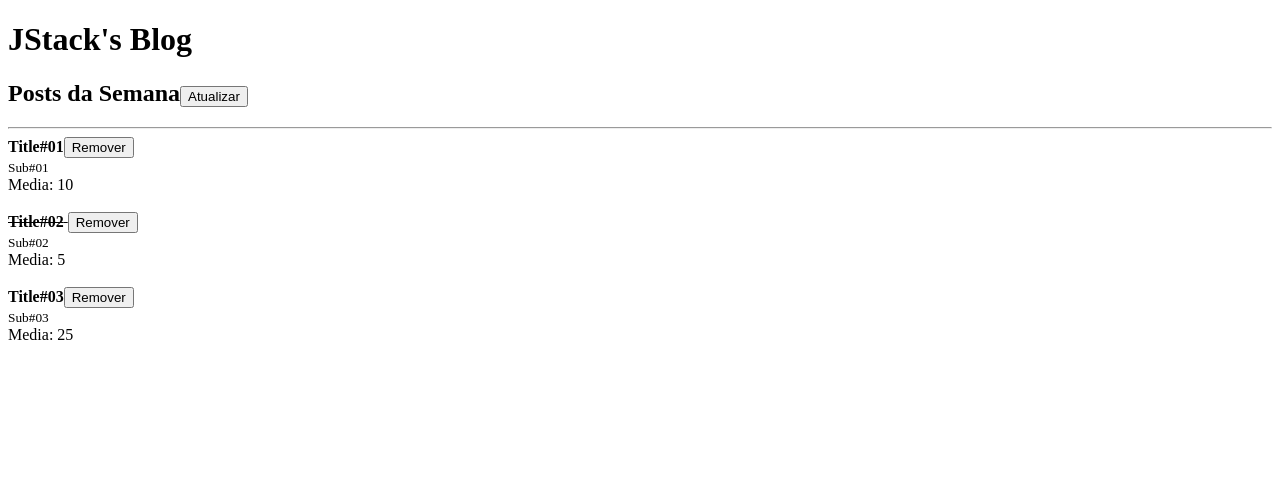
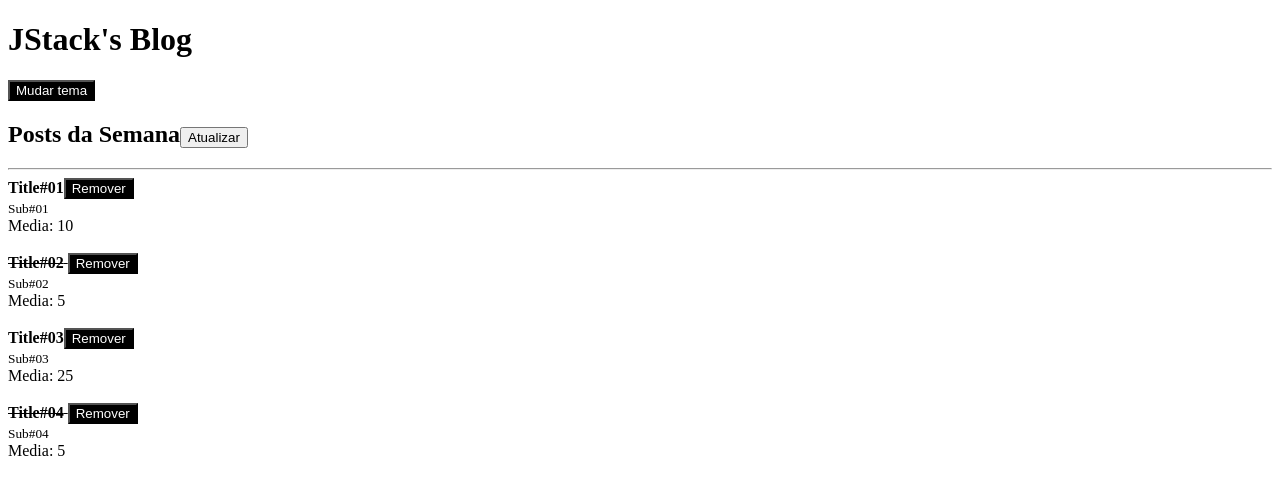
Before and after one commit to lucashcoliveira/reactBlog, a React app: page / in a window 1280 px wide. Shown: the top 494 px of the page. Built offline with nearby package versions, Linux system fonts and the light colour scheme.

Commit message:
adicionado o Theme, ThemeProvider, organização dos fragmentos do React

```diff
--- a/src/App.js
+++ b/src/App.js
@@ -2,6 +2,9 @@ import React, { useState } from "react";
 
 import Post from "./Post";
 import Header from "./Header";
+import { ThemProvider } from "./ThemeContext";
+
+
 
 function App() {
 
@@ -9,6 +12,8 @@ function App() {
     { id: Math.random(), title: 'Title#01', subtitle: 'Sub#01', likes: 20, read: false},
     { id: Math.random(), title: 'Title#02', subtitle: 'Sub#02', likes: 10, read: true},
     { id: Math.random(), title: 'Title#03', subtitle: 'Sub#03', likes: 50, read: false},
+    { id: Math.random(), title: 'Title#04', subtitle: 'Sub#04', likes: 10, read: true},
+
   ]);
 
   function handleRefresh(){
@@ -29,7 +34,7 @@ function App() {
       ));
   }
   return (
-    <>
+  <ThemProvider>
     <Header>
       <h2>
         Posts da Semana
@@ -46,7 +51,7 @@ function App() {
         post={post}
       />
     ))}
-    </>
+    </ThemProvider>
   )
 }
 
--- /dev/null
+++ b/src/Button.js
@@ -0,0 +1,26 @@
+import React, { useContext } from 'react';
+import ProTypes from 'prop-types'
+import { ThemeContext } from './ThemeContext';
+
+export default function Button (props) {
+  const { theme } = useContext(ThemeContext)
+
+  return(
+    <>
+     <button
+      onClick={props.onClick}
+      style={{
+        color: theme === 'dark' ? '#fff' : '#000',
+        background: theme === 'dark' ? '#000' : '#fff',
+      }}
+     >
+      {props.children}
+    </button>
+    </>
+  )
+}
+
+Button.prototype = {
+  children: ProTypes.node.isRequired,
+  onClick: ProTypes.func.isRequired,
+}
--- a/src/Header.js
+++ b/src/Header.js
@@ -1,10 +1,16 @@
-import React from "react";
+import React, { useContext} from "react";
 import PropTypes from 'prop-types'
+import Button from './Button';
+import { ThemeContext } from "./ThemeContext";
 
 export default function Header(props){
+  const { onToggleTheme } = useContext(ThemeContext)
   return(
     <>
       <h1>{props.title}</h1>
+      <Button onClick={onToggleTheme}>
+        Mudar tema
+      </Button>
       {props.children}
     </>
   )
--- a/src/Post.js
+++ b/src/Post.js
@@ -1,14 +1,20 @@
-import React from "react";
-import PropTypes from 'prop-types'
+import React from 'react';
+import PropTypes from 'prop-types';
+import PostHeader from './PostHeader';
+
 
 export default function Post(props){
   return (
     <>
       <article>
-      <strong>
-        { props.post.read ? <s> {props.post.title} </s> : props.post.title }
-      </strong>
-      <button onClick={() => props.onRemove(props.post.id)}>Remover</button>
+        <PostHeader
+        onRemove={props.onRemove}
+        post={{
+          id: props.post.id,
+          title: props.post.title,
+          read: props.post.read,
+        }}
+        />
         <br />
         <small>{props.post.subtitle}</small>
         <br />
--- /dev/null
+++ b/src/PostHeader.js
@@ -0,0 +1,28 @@
+import React from 'react';
+import PropTypes from 'prop-types'
+import Button from './Button';
+
+
+export default function PostHeader (props){
+  return(
+    <>
+      <strong>
+        {props.post.read && <s> {props.post.title} </s>}
+        {!props.post.read && props.post.title}
+      </strong>
+      <Button
+      onClick={() => props.onRemove(props.post.id)}
+      >Remover
+      </Button>
+    </>
+  )
+}
+
+PostHeader.propTypes = {
+  onRemove: PropTypes.func.isRequired,
+  post: PropTypes.shape({
+    id: PropTypes.number.isRequired,
+    title: PropTypes.string.isRequired,
+    read: PropTypes.bool.isRequired,
+  }).isRequired,
+}
--- /dev/null
+++ b/src/ThemeContext.js
@@ -0,0 +1,26 @@
+import React, { useState, createContext } from "react";
+
+export const ThemeContext = createContext('dark')
+
+
+export function ThemProvider(props){
+  const [theme, setTheme] = useState('dark')
+
+  function handleToggleTheme(){
+    setTheme((prevState) =>
+    (prevState === 'dark'
+    ? 'light'
+    : 'dark'))
+  }
+
+  return (
+    <ThemeContext.Provider
+      value={{
+        theme,
+        onToggleTheme: handleToggleTheme,
+      }}
+    >
+      {props.children}
+    </ThemeContext.Provider>
+  )
+}
```
Lines whose indentation alone changed are shown as unchanged.
